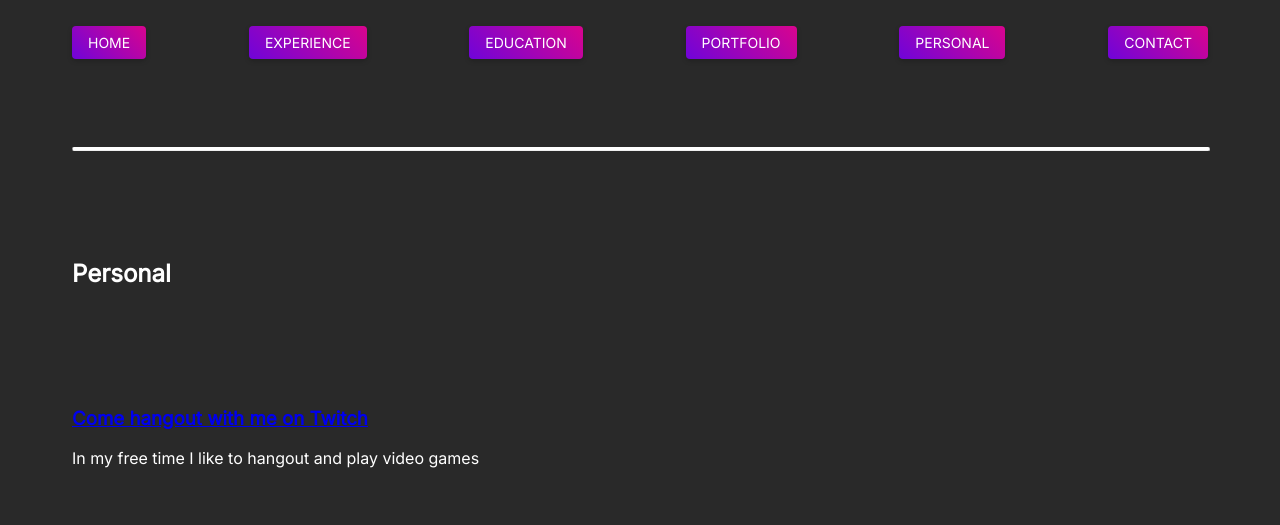
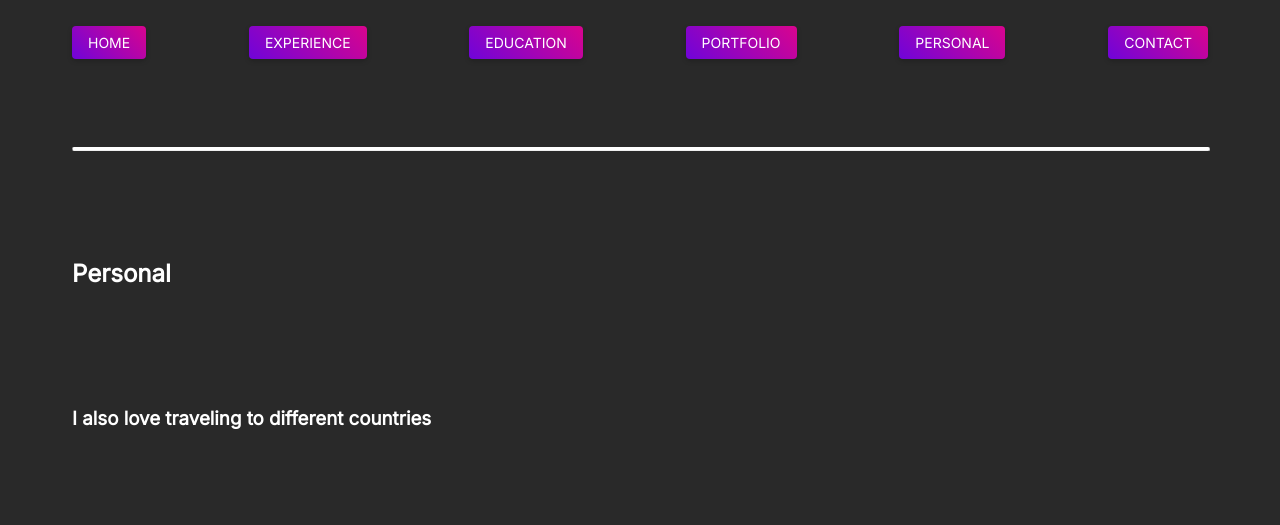
Before and after one commit to jaywahlers/Resume-Website, a plain HTML site: page personal.html in a window 1280 px wide. Shown: the part 246-771 px from the top of the page. Drawn offline with Linux system fonts and the light colour scheme.

Commit message:
remove twitch section

```diff
--- a/personal.html
+++ b/personal.html
@@ -31,10 +31,10 @@
     <section id="personal">
         <h2>Personal</h2>
 
-        <div id="twitch">
+        <!-- <div id="twitch">
           <a href="https://www.twitch.tv/hotashochi"><h3>Come hangout with me on Twitch</h3></a>
           <p>In my free time I like to hangout and play video games</p>
-        </div>
+        </div> -->
 
         <h3>I also love traveling to different countries</h3>
         <div class="embedStream">
```
